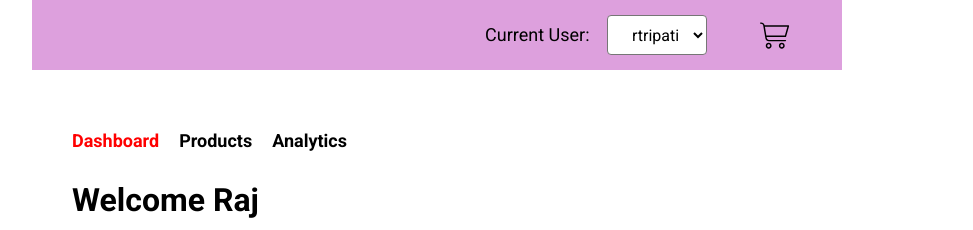
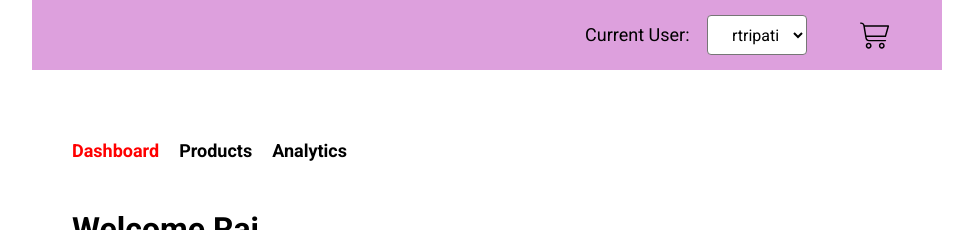
Before and after one commit to SaquibAsghar/random-security, a React (Vite) app: page /user/rtripati in a window 1280 px wide. Shown: the top 230 px of the page, without its empty margins (153-1126 px from the left). Built offline with nearby package versions, Linux system fonts and the light colour scheme.

Commit message:
add sticky header

```diff
--- a/src/common/Common.style.js
+++ b/src/common/Common.style.js
@@ -13,15 +13,15 @@ export const ChangeUserNavBar = styled.div`
   align-items: center;
   height: 70px;
   background-color: plum;
+  position: sticky;
+    top: 0;
 
   & > div {
     margin-inline-end: 50px;
     font-size: 18px;
   }
 
-  &:first-child {
-    margin-inline-end: 100px;
-  }
+
 `;
 
 export const CartIconContainer = styled.div``;
--- a/src/components/User/User.style.js
+++ b/src/components/User/User.style.js
@@ -2,7 +2,12 @@ import styled from "styled-components";
 
 export const Nav = styled.nav`
   margin-block: 20px 30px;
-
+  position: sticky;
+    top: 70px;
+    bottom: 20px;
+    background-color: #fff;
+    height: 50px;
+    padding-block-start: 10px;
   & > .anchor-link {
     text-decoration: none;
     color: #000;
```
